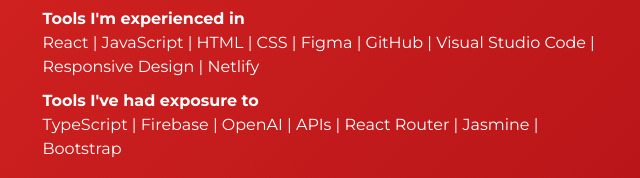
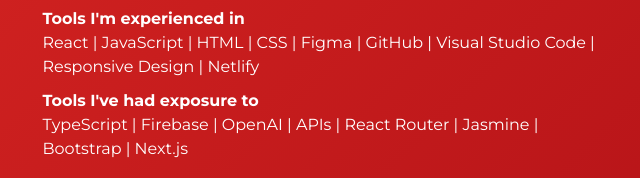
Before and after one commit to Cory117/portfolio, a website built with Parcel: page src/index.html in a window 1280 px wide. Shown: the part 1109-1287 px from the top of the page, 605-1245 px from the left. Built offline with nearby package versions, Linux system fonts and the light colour scheme.

Commit message:
updated about info

```diff
--- a/src/index.html
+++ b/src/index.html
@@ -71,7 +71,7 @@
               <p class="about-wrapper__info-text">
                 <b>Tools I've had exposure to</b>
                 <br>
-                TypeScript | Firebase | OpenAI | APIs | React Router | Jasmine | Bootstrap
+                TypeScript | Firebase | OpenAI | APIs | React Router | Jasmine | Bootstrap | Next.js
               </p>
               <span class="d-flex mt-3">
                 <a
```
